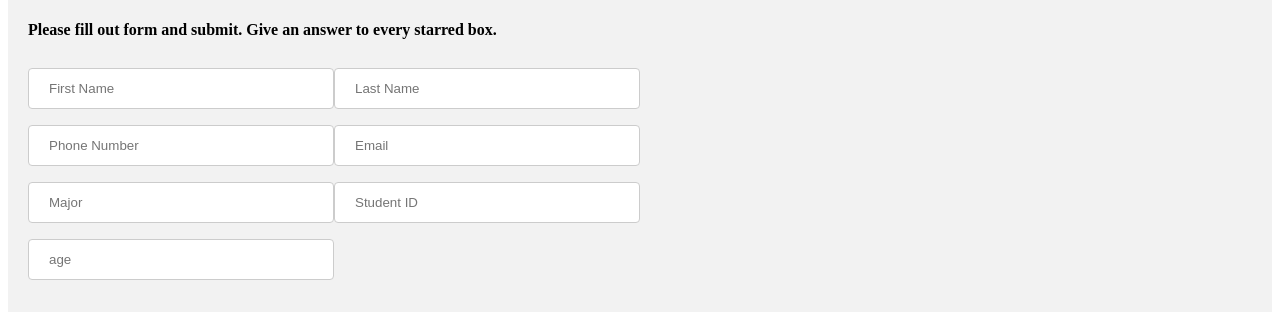
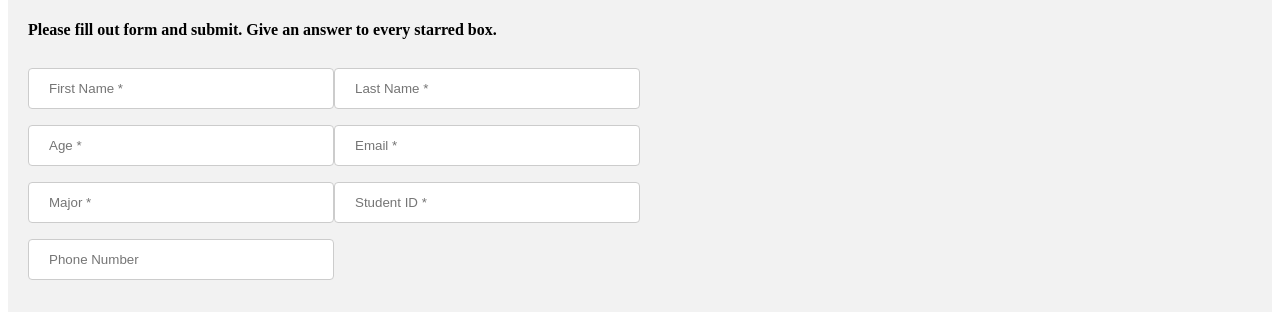
Before and after one commit to ilopezro/cruzhackschallenge, a React (Create React App) app: page /Register in a window 1280 px wide. Shown: the part 157-469 px from the top of the page. Built offline with nearby package versions, Linux system fonts and the light colour scheme.

Commit message:
changed select input on register page to make it smaller and added * to all required components

```diff
--- a/src/components/Register/Register.js
+++ b/src/components/Register/Register.js
@@ -6,6 +6,8 @@ class Register extends Component {
   constructor(props){
     super(props)
     this.state = {
+      physSelect: "",
+      physRequired: false
     }
   }
 
@@ -14,21 +16,21 @@ class Register extends Component {
         <form className = "registerUserForm" action = "/signUpUser" method = "POST">
         <h1>Welcome to Registration Page. </h1>
         <h4>Please fill out form and submit. Give an answer to every starred box. </h4>
-          <input className = "firstNameInput" placeholder="First Name" name = "firstName" required/>
-          <input className = "lastNameInput" placeholder="Last Name" name = "lastName" required/>
+          <input className = "firstNameInput" placeholder="First Name *" name = "firstName" required/>
+          <input className = "lastNameInput" placeholder="Last Name *" name = "lastName" required/>
+          <br/>
+          <input className = "ageInput" placeholder = "Age *" name = "studentAge" required/>
+          <input className = "emailInput"placeholder="Email *" name = "email" required/>
+          <br/>
+          <input className = "majorInput" placeholder="Major *" name = "studentMajor" required/>
+          <input className = "idInput" placeholder="Student ID *" name = "studentID" required/>
           <br/>
           <input className = "phoneNumberInput" placeholder="Phone Number" name = "phoneNumber"/>
-          <input className = "emailInput"placeholder="Email" name = "email" required/>
-          <br/>
-          <input className = "majorInput" placeholder="Major" name = "studentMajor" required />
-          <input className = "idInput" placeholder="Student ID" name = "studentID" required/>
-          <br/>
-          <input className = "ageInput" placeholder = "age" name = "studentAge" required/>
           <br/>
           <br/>
           <label>
             Do you have any dietary restrictions? *
-            <select className = "dietInput" name = "dietSelect">
+            <select className = "dietInput" name = "dietSelect" required>
               <option value="null"> </option>
               <option name = "dietYes" value="yes">Yes</option>
               <option name = "dietNo" value="no">No</option>
--- a/src/components/Register/register.css
+++ b/src/components/Register/register.css
@@ -13,6 +13,11 @@
   border-radius: 4px;
   box-sizing: border-box;
 }
+
+.dietInput, .physInput{
+  width: 8%;
+}
+
 
 .button{
     width: 10%;
```
